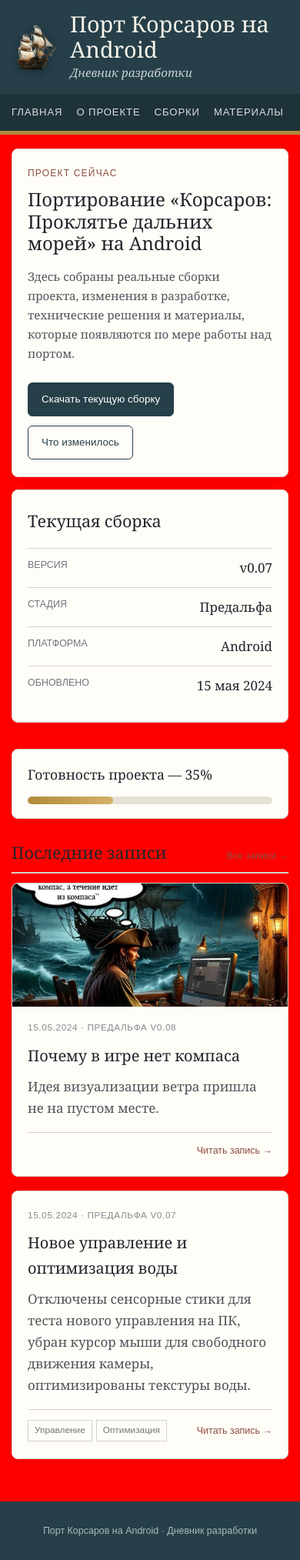
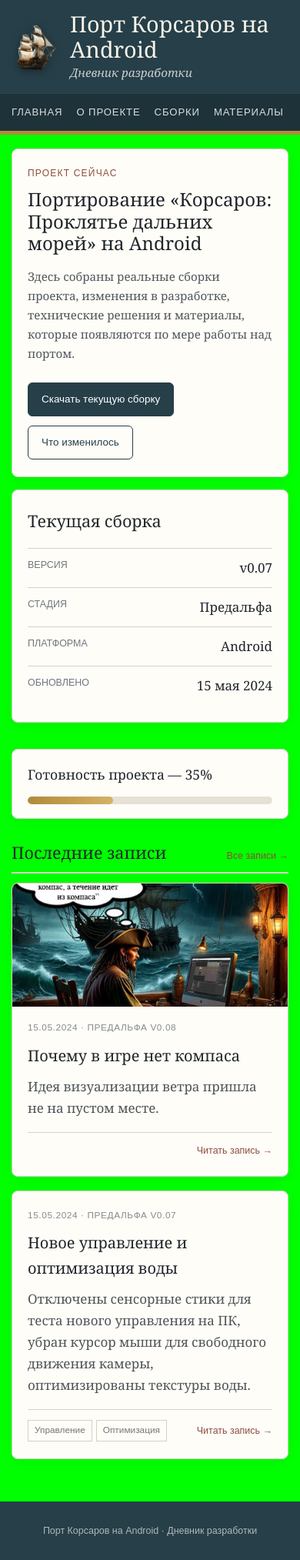
Before and after one commit to tislic/SeaDogsPort, a Jekyll site: the page built from index.html, in a window 390 px wide. Shown: the whole page at 77% size. Built offline with Jekyll 4.4.1, drawn with Linux system fonts in a browser that asks for light colours.

Commit message:
Update style.css
@media (max-width: 760px) {
    body {
        background: lime !important;
    }
}

```diff
--- a/assets/style.css
+++ b/assets/style.css
@@ -201,3 +201,9 @@ a{color:inherit}
 body {
     background: red !important;
 }
+
+@media (max-width: 760px) {
+    body {
+        background: lime !important;
+    }
+}
```
